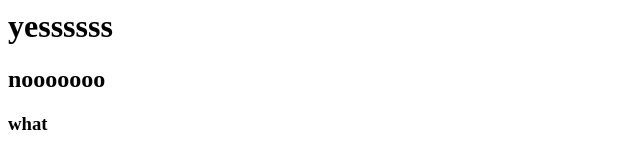
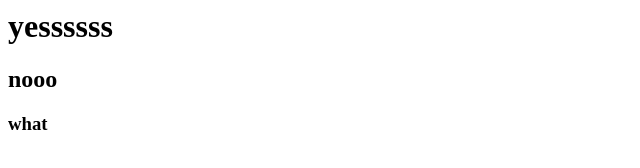
Before and after one commit to codswil/fat-cat-example.com, a plain HTML site: page index.html in a window 1280 px wide. Shown: the full height of the page, 0-640 px from the left. Drawn offline with Linux system fonts and the light colour scheme.

Commit message:
change no

```diff
--- a/index.html
+++ b/index.html
@@ -5,7 +5,7 @@
 </head>
 <body>
 <h1> yessssss </h1>
-<h2> nooooooo </h2>
-<h3> what </h3>
+<h2> nooo</h2>
+<h3> what  </h3>
 </body>
 </html>
```
